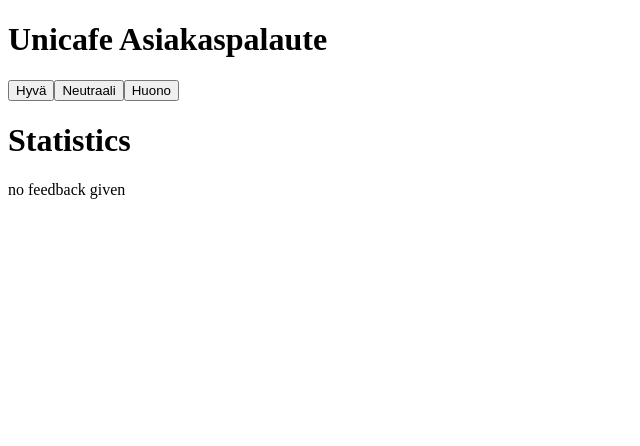
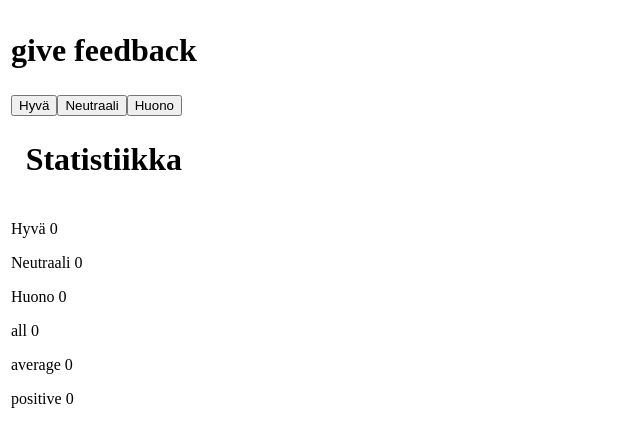
Before and after one commit to AapoPatjas1/React-Osa1, a React (Create React App) app: page / in a window 1280 px wide. Shown: the top 446 px of the page, without its empty margins (0-640 px from the left). Built offline with nearby package versions, Linux system fonts and the light colour scheme.

Commit message:
1.11 valmis

```diff
--- a/src/App.js
+++ b/src/App.js
@@ -1,3 +1,4 @@
+import { toBeDisabled } from '@testing-library/jest-dom/matchers';
 import React, { useState } from 'react';
 const Button = (props) =>{
   return (
@@ -10,16 +11,15 @@ return (
   <p>{props.text} {props.value}</p>
 
 )
+
 }
 const Statistics = (props) => {
   return(
     <div>
-      <h2>Statistiikka</h2>
-      <StatisticLine text="good" value ={props.total} />
-      <StatisticLine text="neutral" value ={props.average} />
-      <StatisticLine text="bad" value ={props.positivePercentage} />
-
-    </div>
+      <StatisticLine text="all" value ={props.total} />
+      <StatisticLine text="average" value ={props.average} />
+      <StatisticLine text="positive" value ={props.positivePercentage} />
+     </div>
   )
 }
 
@@ -43,42 +43,60 @@ const App = () => {
   const total = good + neutral + bad;
   const average = (good - bad) / total || 0;
   const positivePercentage = (good / total) * 100 || 0;
-  if (good == 0&&neutral == 0&&bad == 0) {
-    return ( <div><h1>Unicafe Asiakaspalaute</h1>
-     <Button text="Hyvä" moi={handleGoodClick}/>
-    <Button text="Neutraali" moi={handleNeutralClick}/>
-        <Button text="Huono" moi={handleBadClick}/>
-    <h1>Statistics</h1>
-    <p>no feedback given</p>
-    </div>
-    )
-  } else {
+  // if (good == 0&&neutral == 0&&bad == 0) {
+  //   return (
+  //     <div>
+  //       <h1>Unicafe Asiakaspalaute</h1>
+  //       <Button text="Hyvä" moi={handleGoodClick}/>
+  //       <Button text="Neutraali" moi={handleNeutralClick}/>
+  //       <Button text="Huono" moi={handleBadClick}/>
+  //       <h1>Statistics</h1>
+  //       <p>no feedback given</p>
+  //     </div>
+  //   )
+  // } else {
+
     return (
-      <div>
-        <h1>Unicafe Asiakaspalaute</h1>
-
-        <Button text="Hyvä" moi={handleGoodClick}/>
-        <Button text="Neutraali" moi={handleNeutralClick}/>
-        <Button text="Huono" moi={handleBadClick}/>
+      <table>
+        <thead>
+          <tr>
+            <th>
+              <h1>give feedback</h1>
+            </th>
+          </tr>
+        </thead>
+        <tbody>
+          <tr>
+            <td>
+            <Button text="Hyvä" moi={handleGoodClick}/>
+            <Button text="Neutraali" moi={handleNeutralClick}/>
+            <Button text="Huono" moi={handleBadClick}/>
+            </td>
+          </tr>
 
 
-
-
-        <h2>Palautteet</h2>
+        <tr>
+          <th>
+            <h1>Statistiikka</h1>
+          </th>
+        </tr>
+        <tr>
+          <td>
         <StatisticLine text="Hyvä" value={good} />
         <StatisticLine text="Neutraali" value={neutral} />
         <StatisticLine text="Huono" value={bad} />
+        <Statistics
+          average={average}
+          total={total}
+          positivePercentage={positivePercentage}/>
+              </td>
+          </tr>
+      </tbody>
 
-      <Statistics
-        average={average}
-        total={total}
-        positivePercentage={positivePercentage}
-      />
-      </div>
+      </table>
     );
-  }
 
-
+  // }
 };
 
 export default App;
```
